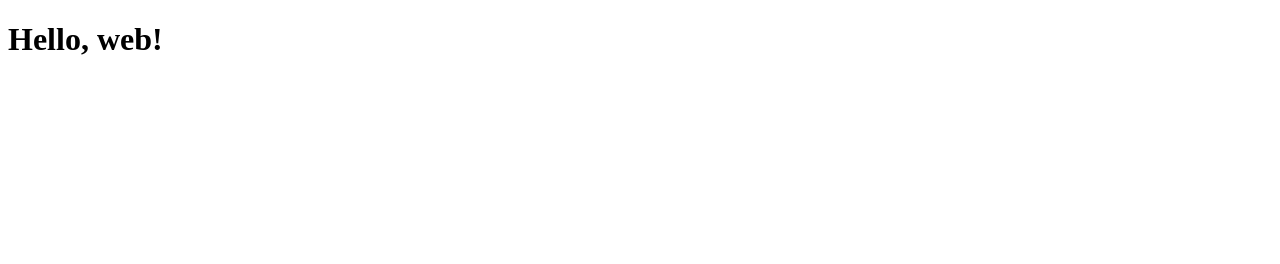
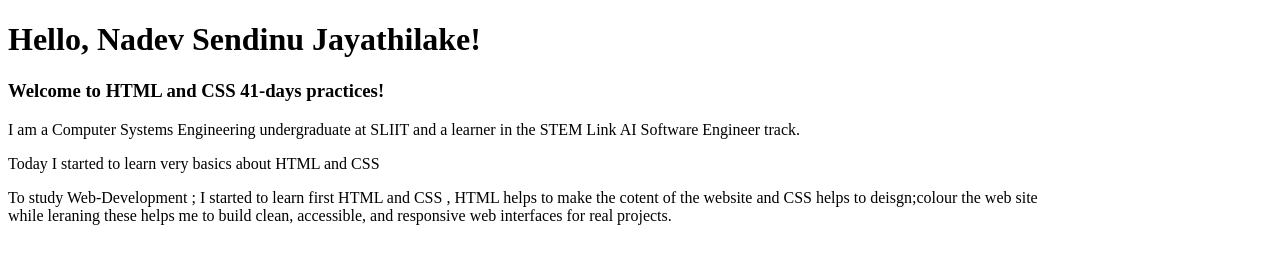
Before and after one commit to NadevSJ/html-css-mastery, a plain HTML site: page days/day01-first-page/index.html in a window 1280 px wide. Drawn offline with Linux system fonts and the light colour scheme.

Commit message:
feat(day01): add heading, paragraphs and a comment

```diff
--- a/days/day01-first-page/index.html
+++ b/days/day01-first-page/index.html
@@ -6,6 +6,19 @@
     <title>Day 1 · Nadev</title>
   </head>
   <body>
-    <h1>Hello, web!</h1>
+    <!-- About this page - THis page contains the main heading and introductory paragraphs for my Day 1 first HTML page -->
+    <h1>Hello, Nadev Sendinu Jayathilake!</h1>
+    <h3>Welcome to HTML and CSS 41-days practices!</h3>
+    <p>
+      I am a Computer Systems Engineering undergraduate at SLIIT and a learner
+      in the STEM Link AI Software Engineer track.
+    </p>
+    <p>Today I started to learn very basics about HTML and CSS</p>
+    <p>
+      To study Web-Development ; I started to learn first HTML and CSS , HTML
+      helps to make the cotent of the website and CSS helps to deisgn;colour the
+      web site<br />while leraning these helps me to build clean, accessible,
+      and responsive web interfaces for real projects.
+    </p>
   </body>
 </html>
```
